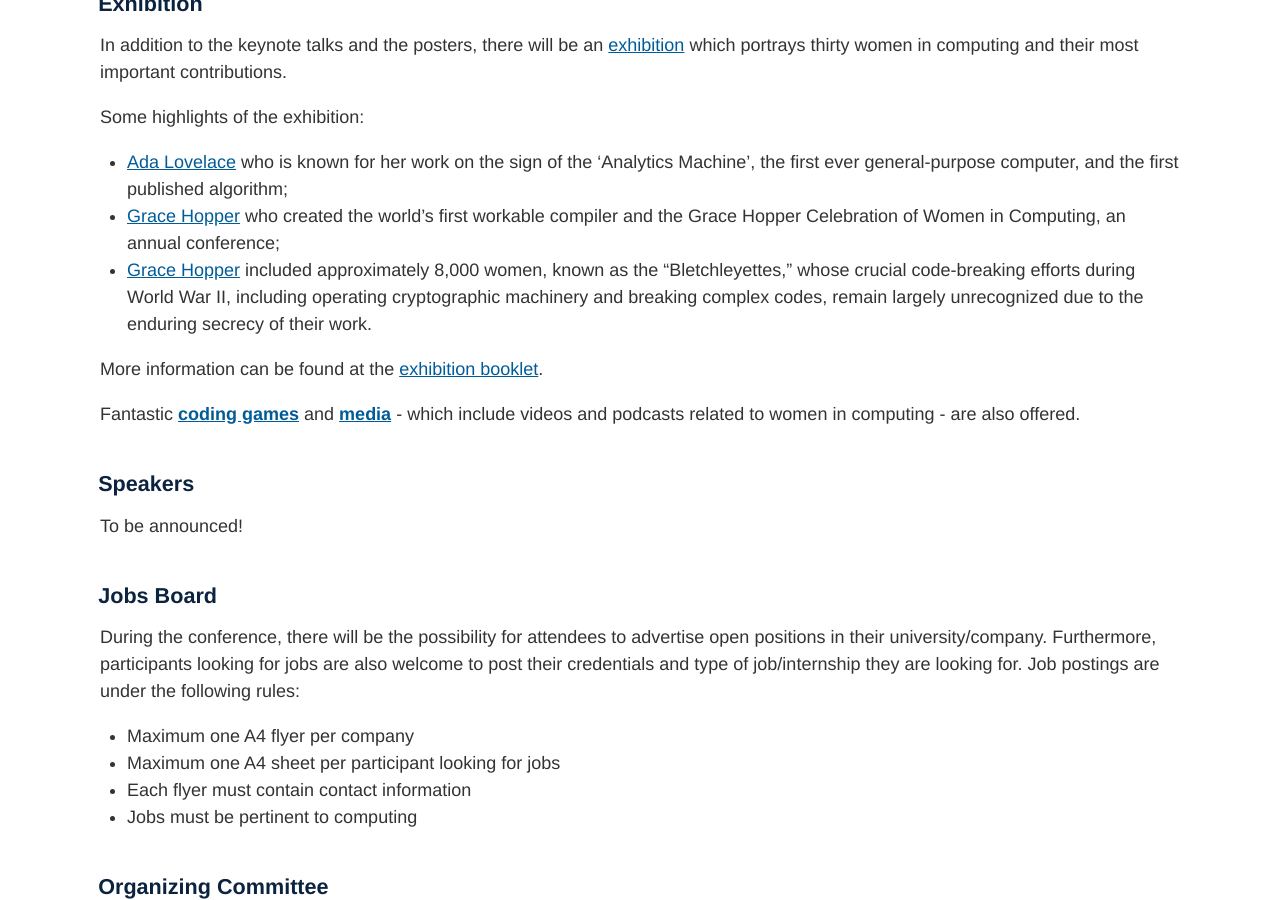
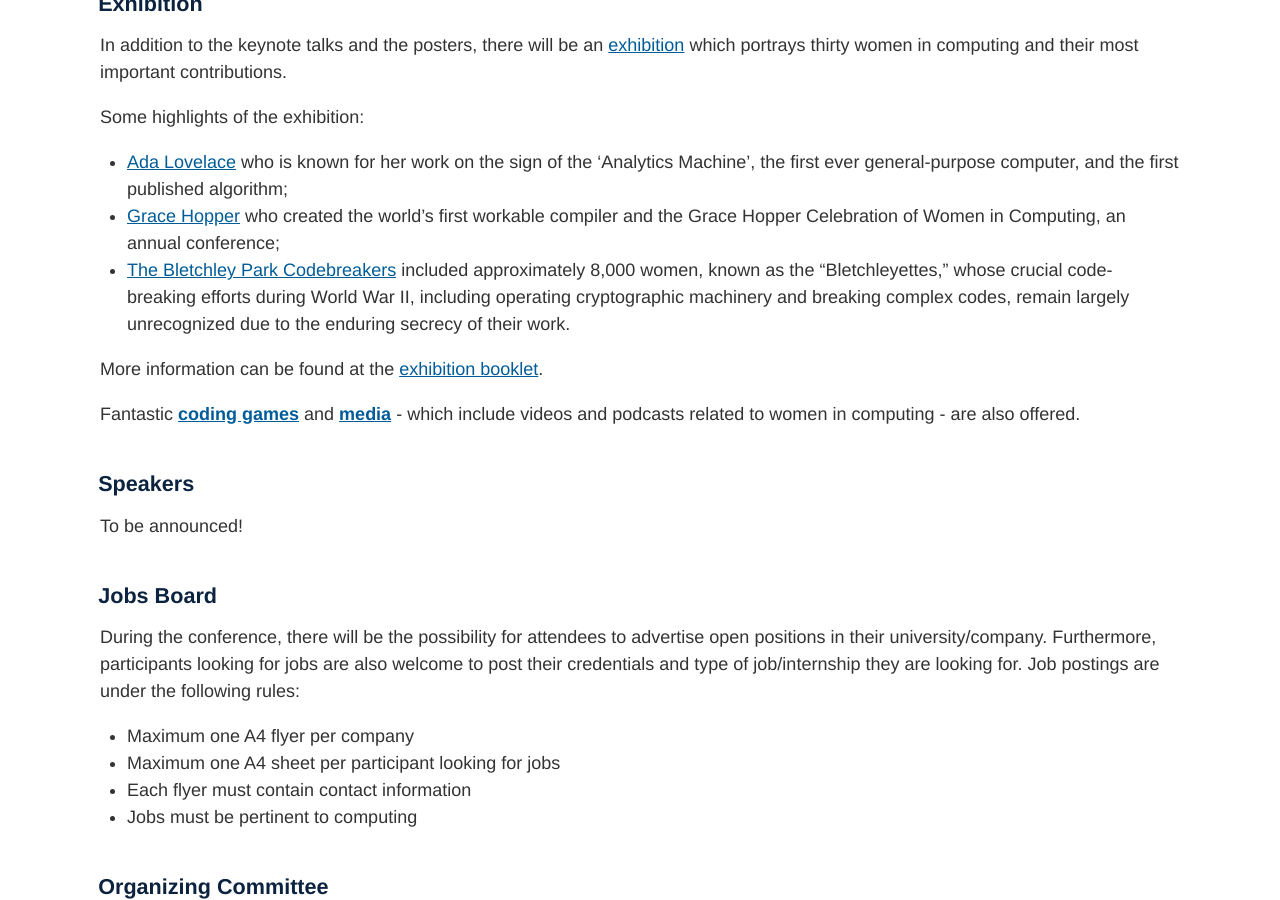
Before and after one commit to alice-and-eve/2025, a Jekyll site: the page built from index.md, in a window 1280 px wide and 900 px high, scrolled down 1895 px. Built offline with Jekyll 4.4.1, drawn with Linux system fonts in a browser that asks for light colours.

Commit message:
Update index.md

```diff
--- a/index.md
+++ b/index.md
@@ -103,7 +103,7 @@ Some highlights of the exhibition:
 
 - <a href="https://www.aliceandeve.nl/exhibition/ada-lovelace" target="_blank" rel="noopener noreferrer">Ada Lovelace</a> who is known for her work on the sign of the ‘Analytics Machine’, the first ever general-purpose computer, and the first published algorithm;
 - <a href="https://www.aliceandeve.nl/exhibition/grace-hopper" target="_blank" rel="noopener noreferrer">Grace Hopper</a> who created the world’s first workable compiler and the Grace Hopper Celebration of Women in Computing, an annual conference;
-- <a href="https://www.aliceandeve.nl/exhibition/the-bletchley-park-codebreakers-" target="_blank" rel="The Bletchley Park Codebreakers">Grace Hopper</a> included approximately 8,000 women, known as the "Bletchleyettes," whose crucial code-breaking efforts during World War II, including operating cryptographic machinery and breaking complex codes, remain largely unrecognized due to the enduring secrecy of their work.
+- <a href="https://www.aliceandeve.nl/exhibition/the-bletchley-park-codebreakers-" target="_blank" rel="noopener noreferrer">The Bletchley Park Codebreakers</a> included approximately 8,000 women, known as the "Bletchleyettes," whose crucial code-breaking efforts during World War II, including operating cryptographic machinery and breaking complex codes, remain largely unrecognized due to the enduring secrecy of their work.
 
 More information can be found at the <a href="https://fmt.ewi.utwente.nl/events/aliceandeve2020/booklet-13-01-2020.pdf" target="_blank" rel="noopener noreferrer">exhibition booklet</a>.
 
```
